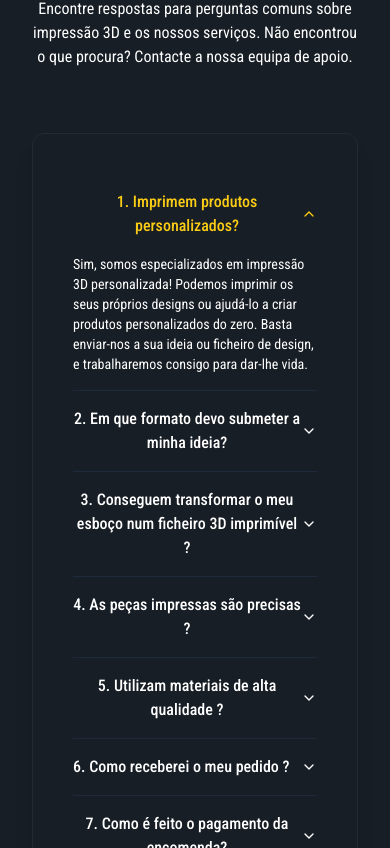
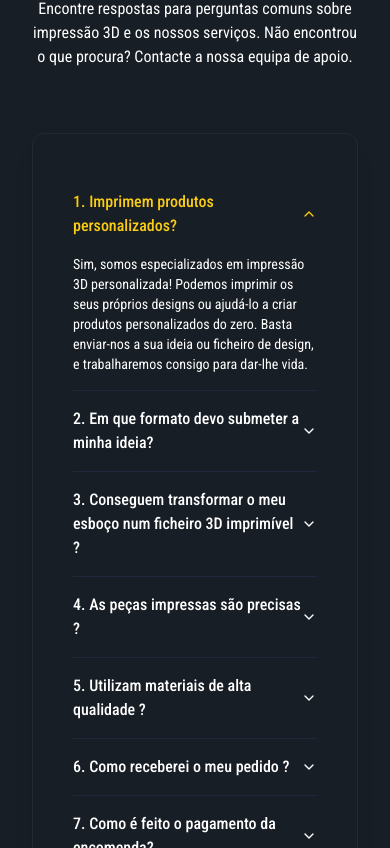
Before and after one commit to Kizenbahs/pt.carbonprint.lv, a React (Vite) app: page / in a window 390 px wide. Shown: the part 1016-1864 px from the top of the page. Built offline with nearby package versions, Linux system fonts and the light colour scheme.

Commit message:
Make FAQ questions and answers left-aligned on mobile and all screens

```diff
--- a/src/components/Faq.tsx
+++ b/src/components/Faq.tsx
@@ -92,7 +92,7 @@ const Faq = ({
           <p className="text-white lg:text-lg">{description}</p>
         </div>
         <div className="flex justify-center">
-          <div className="bg-[#181e25] rounded-xl shadow-xl border border-[#232a32] p-10 flex flex-col justify-center text-white w-full max-w-2xl">
+          <div className="bg-[#181e25] rounded-xl shadow-xl border border-[#232a32] p-10 flex flex-col justify-center text-white w-full max-w-2xl text-left">
             <Accordion
               type="single"
               collapsible
@@ -101,11 +101,11 @@ const Faq = ({
             >
               {items.map((item) => (
                 <AccordionItem key={item.id} value={item.id}>
-                  <AccordionTrigger className="transition-opacity duration-200 hover:no-underline hover:opacity-60 text-white data-[state=open]:text-yellow-400 font-medium sm:py-1 lg:py-2 lg:text-lg">
+                  <AccordionTrigger className="transition-opacity duration-200 hover:no-underline hover:opacity-60 text-white data-[state=open]:text-yellow-400 font-medium sm:py-1 lg:py-2 lg:text-lg text-left">
                     {item.question}
                   </AccordionTrigger>
-                  <AccordionContent className="sm:mb-1 lg:mb-2 text-white">
-                    <div className="lg:text-lg text-white">
+                  <AccordionContent className="sm:mb-1 lg:mb-2 text-white text-left">
+                    <div className="lg:text-lg text-white text-left">
                       {item.answer}
                     </div>
                   </AccordionContent>
```
